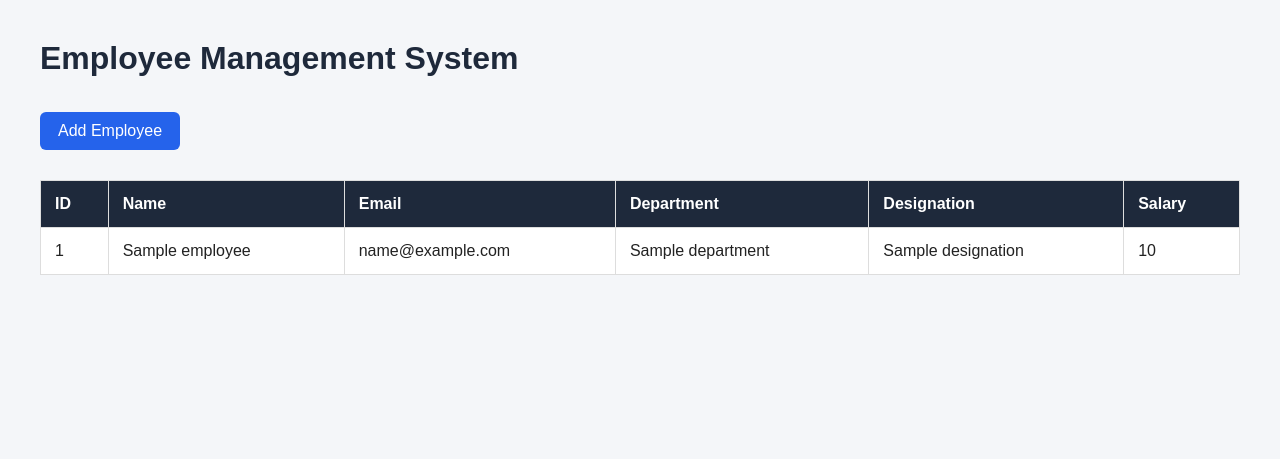
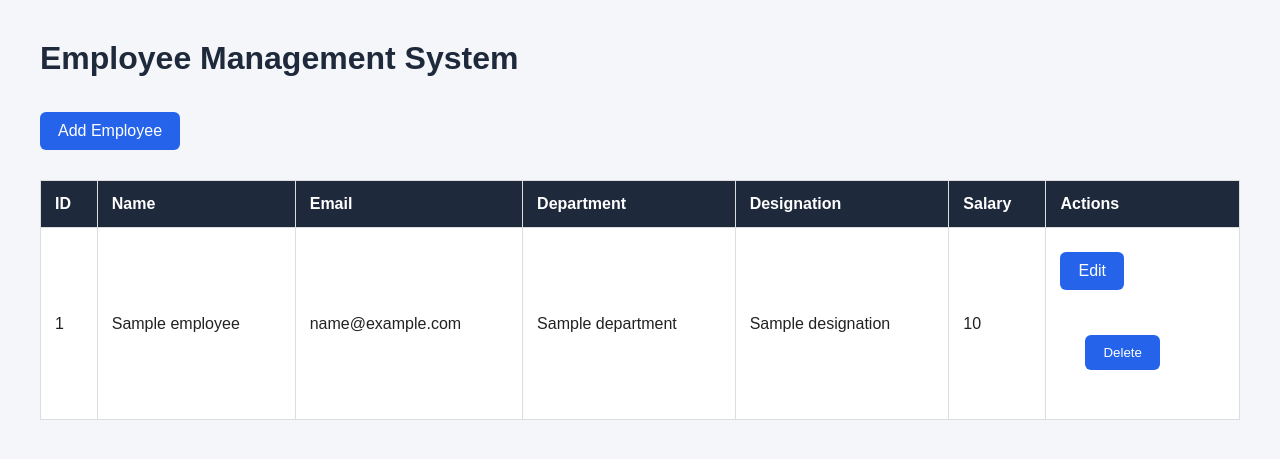
Before and after one commit to priyankundarpriya-cmyk/Employee-Management-System, a Python web app: template templates/employees.html in a window 1280 px wide. Shown: the top 459 px of the page. Run offline with Jinja, Linux system fonts and the light colour scheme; the template is opened without the code that fills it: most values are stand-ins (such as "Sample title", 1, 10 or a date in 2020).

Commit message:
Add employee edit and delete button

```diff
--- a/templates/employees.html
+++ b/templates/employees.html
@@ -17,6 +17,7 @@
             <th>Department</th>
             <th>Designation</th>
             <th>Salary</th>
+            <th>Actions</th>
         </tr>
 
         {% for employee in employees %}
@@ -27,6 +28,15 @@
             <td>{{ employee.department }}</td>
             <td>{{ employee.designation }}</td>
             <td>{{ employee.salary }}</td>
+            <td>
+    <a href="{{ url_for('employees.edit_employee', id=employee.id) }}">Edit</a>
+
+    <form method="POST" action="{{ url_for('employees.delete_employee', id=employee.id) }}">
+        <button type="submit" onclick="return confirm('Delete this employee?')">
+            Delete
+        </button>
+    </form>
+</td>
         </tr>
         {% endfor %}
     </table>
```
